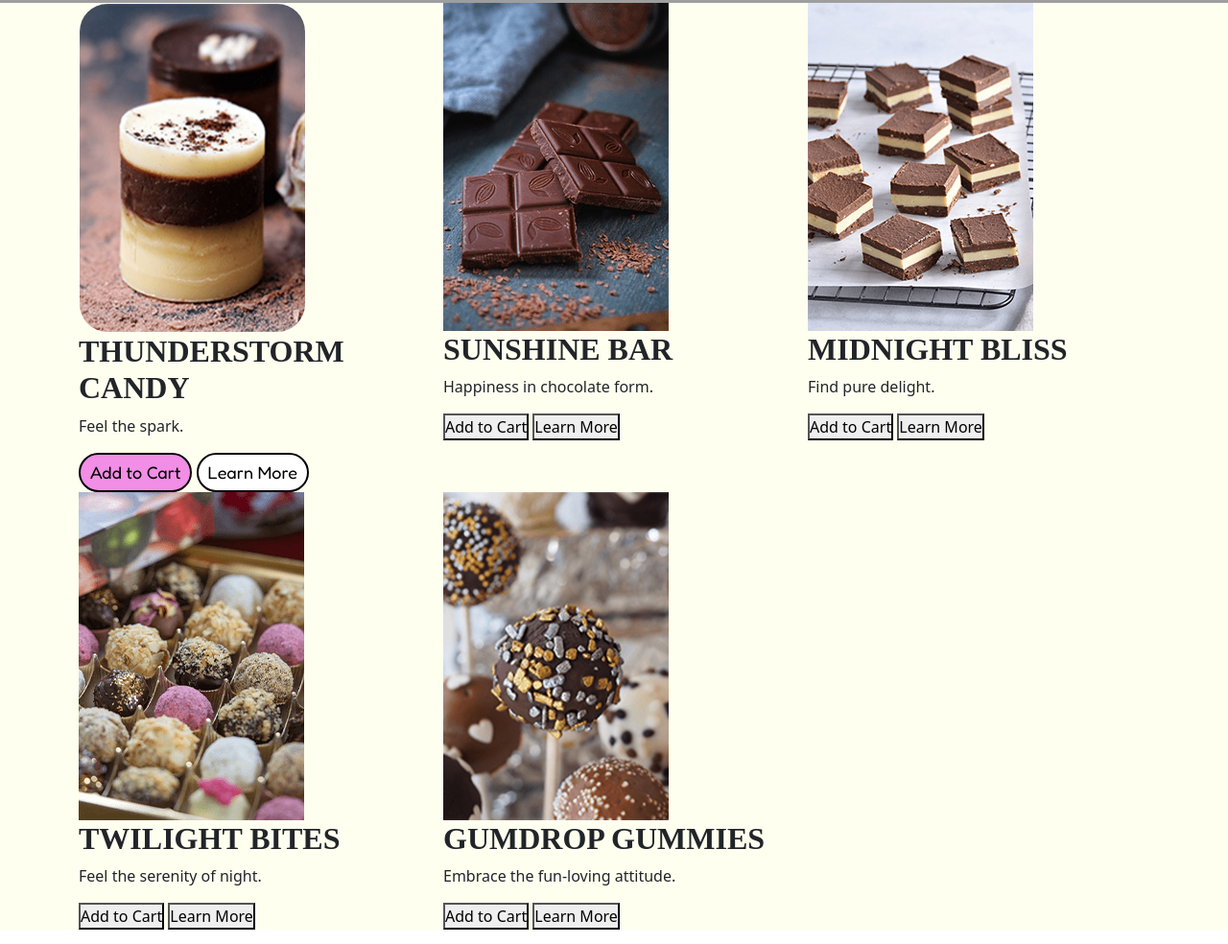
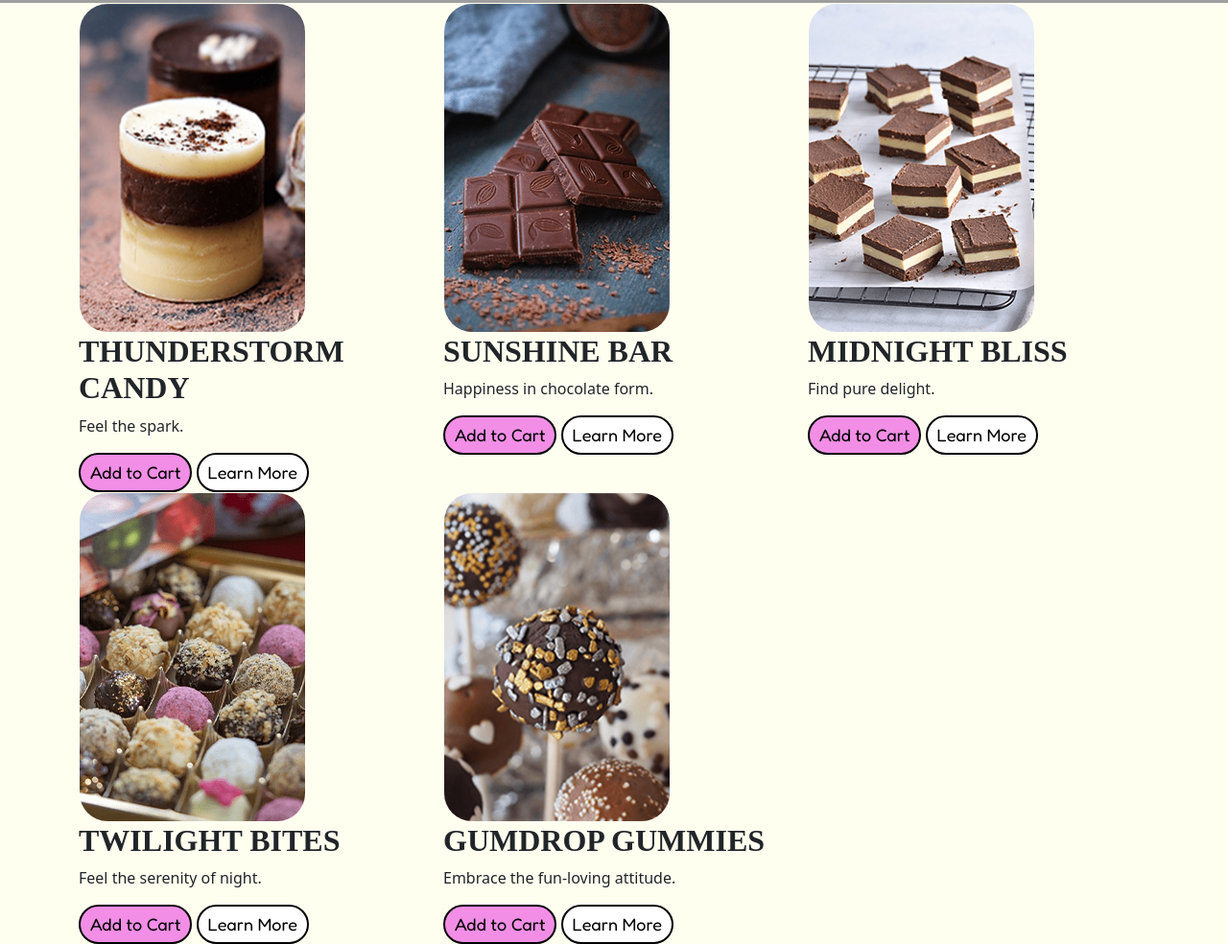
Before and after one commit to LouiseClaughton/Short-and-Sweet, a plain HTML site: page products.html in a window 1280 px wide. Shown: the part 863-1847 px from the top of the page at 96% size. Drawn offline with nearby package versions, Linux system fonts and the light colour scheme; grey boxes are pictures that could not be loaded; a web font is replaced by a local one.

Commit message:
removed seperate style.css doc and merged with existing doc. replaced dropdown in navbar with a link to the products page

```diff
--- a/products-style.css
+++ /dev/null
@@ -1,31 +0,0 @@
-* {
-    margin: 0;
-    padding: 0;
-}
-
-/*** Nav Bar ***/
-.nav {
-    color: black;
-    position: absolute;
-}
-
-.nav-link {
-    font-family: Fredoka;
-    font-size: 16px;
-    margin-top: 30px;
-    color: white;
-    opacity: 1;
-}
-
-/*** Header Section ***/
-#header {
-    background-image: url('images/Products-Background.png');
-    height: 750px;
-}
-
-.heading-title {
-    font-family: Watermelon;
-    font-size: 96px;
-    color: white;
-    margin-top: 20%;
-}
--- a/products.html
+++ b/products.html
@@ -73,27 +73,27 @@
           <!--Product 2-->
           <div class="col-4">
             <div>
-              <img src="images/Sunshine Bar.png">
+              <img class="product-img" src="images/Sunshine Bar.png">
                   <div class="w-100"></div>
               <h2 class="product-heading">Sunshine Bar</h2>
                   <div class="w-100"></div>
               <p class="product-description">Happiness in chocolate form.</p>
                   <div class="w-100"></div>
-              <button>Add to Cart</button>
-              <button>Learn More</button>
+              <button class="button-pink">Add to Cart</button>
+              <button class="button-white">Learn More</button>
             </div>
           </div>
           <!--Product 3-->
           <div class="col-4">
             <div>
-              <img src="images/Midnight Bliss.png">
+              <img class="product-img" src="images/Midnight Bliss.png">
                   <div class="w-100"></div>
               <h2 class="product-heading">Midnight Bliss</h2>
                   <div class="w-100"></div>
               <p class="product-description">Find pure delight.</p>
                   <div class="w-100"></div>
-              <button>Add to Cart</button>
-              <button>Learn More</button>
+              <button class="button-pink">Add to Cart</button>
+              <button class="button-white">Learn More</button>
             </div>
           </div>
         </div>
@@ -104,27 +104,27 @@
           <!--Product 1-->
           <div class="col-4">
             <div>
-              <img src="images/Twilight Bites.png">
+              <img class="product-img" src="images/Twilight Bites.png">
                   <div class="w-100"></div>
               <h2 class="product-heading">Twilight Bites</h2>
                   <div class="w-100"></div>
               <p class="product-description">Feel the serenity of night.</p>
                   <div class="w-100"></div>
-              <button>Add to Cart</button>
-              <button>Learn More</button>
+              <button class="button-pink">Add to Cart</button>
+              <button class="button-white">Learn More</button>
             </div>
           </div>
           <!--Product 2-->
           <div class="col-4">
             <div>
-              <img src="images/Gumdrop Gummies (Large).png">
+              <img class="product-img" src="images/Gumdrop Gummies (Large).png">
                   <div class="w-100"></div>
               <h2 class="product-heading">Gumdrop Gummies</h2>
                   <div class="w-100"></div>
               <p class="product-description">Embrace the fun-loving attitude.</p>
                   <div class="w-100"></div>
-              <button>Add to Cart</button>
-              <button>Learn More</button>
+              <button class="button-pink">Add to Cart</button>
+              <button class="button-white">Learn More</button>
             </div>
           </div>
         </div>
```
Also changed, not shown: index.html (+2 -11 lines).
